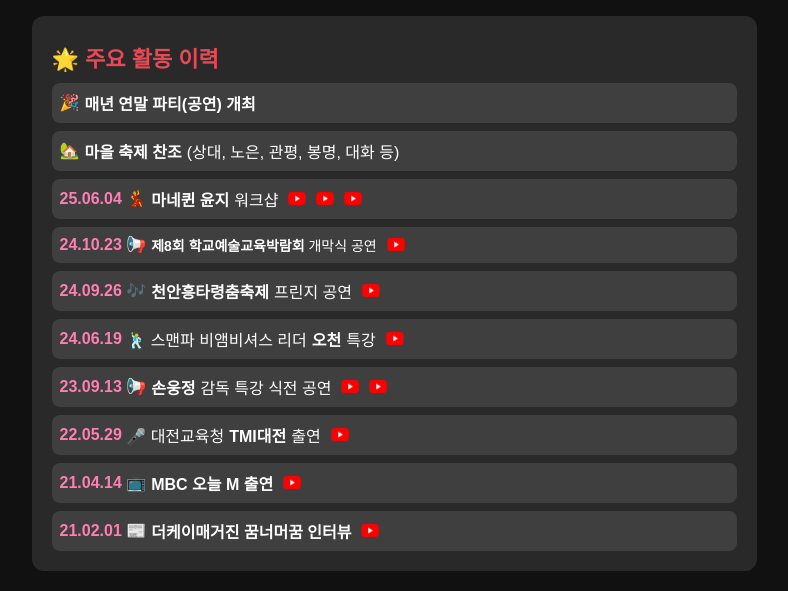
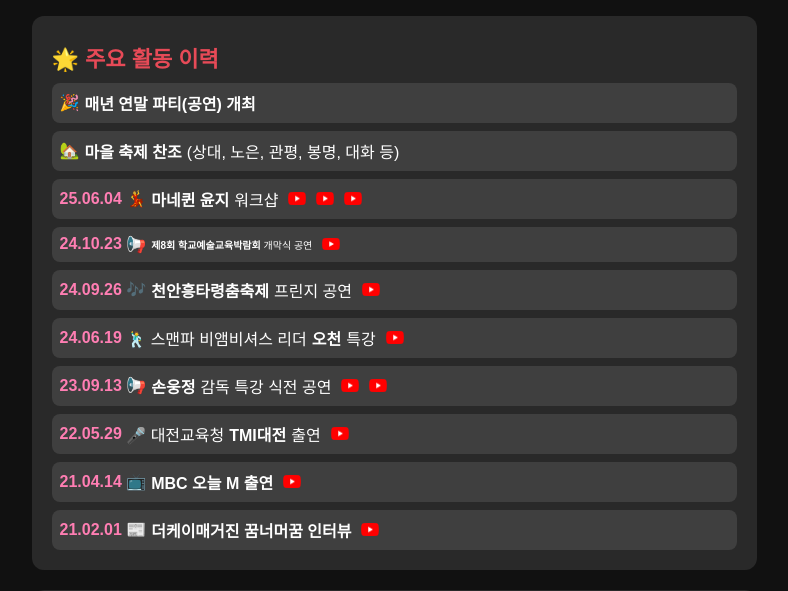
Before and after one commit to jingiru/9ine, a Flask app: page /info in a window 1280 px wide. Shown: the part 933-1524 px from the top of the page, without its empty margins (246-1034 px from the left). Run offline with Flask 3, Linux system fonts and the light colour scheme.

Commit message:
Update info.html

```diff
--- a/templates/info.html
+++ b/templates/info.html
@@ -69,7 +69,7 @@
                     <span class="activity-date">24.10.23</span>
                     <span class="activity-desc">
                         &nbsp;📢
-                        <span style="font-size: 14px;">
+                        <span style="font-size: 10px;">
                             <strong>제8회 학교예술교육박람회</strong> 개막식 공연
                         </span>
                         <a href="https://youtu.be/EKvg1i_7asA" target="_blank" class="youtube-link">
```
